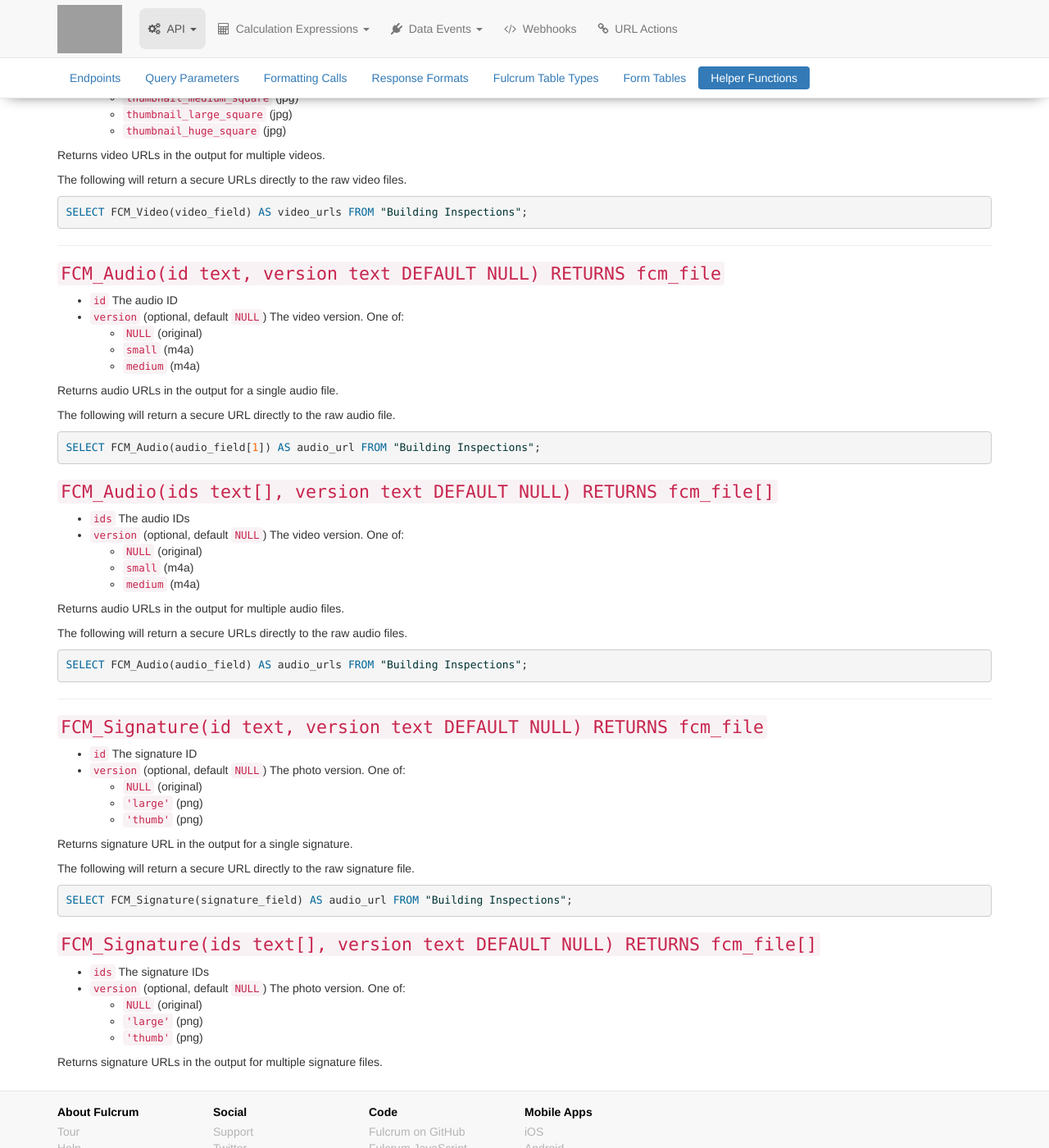
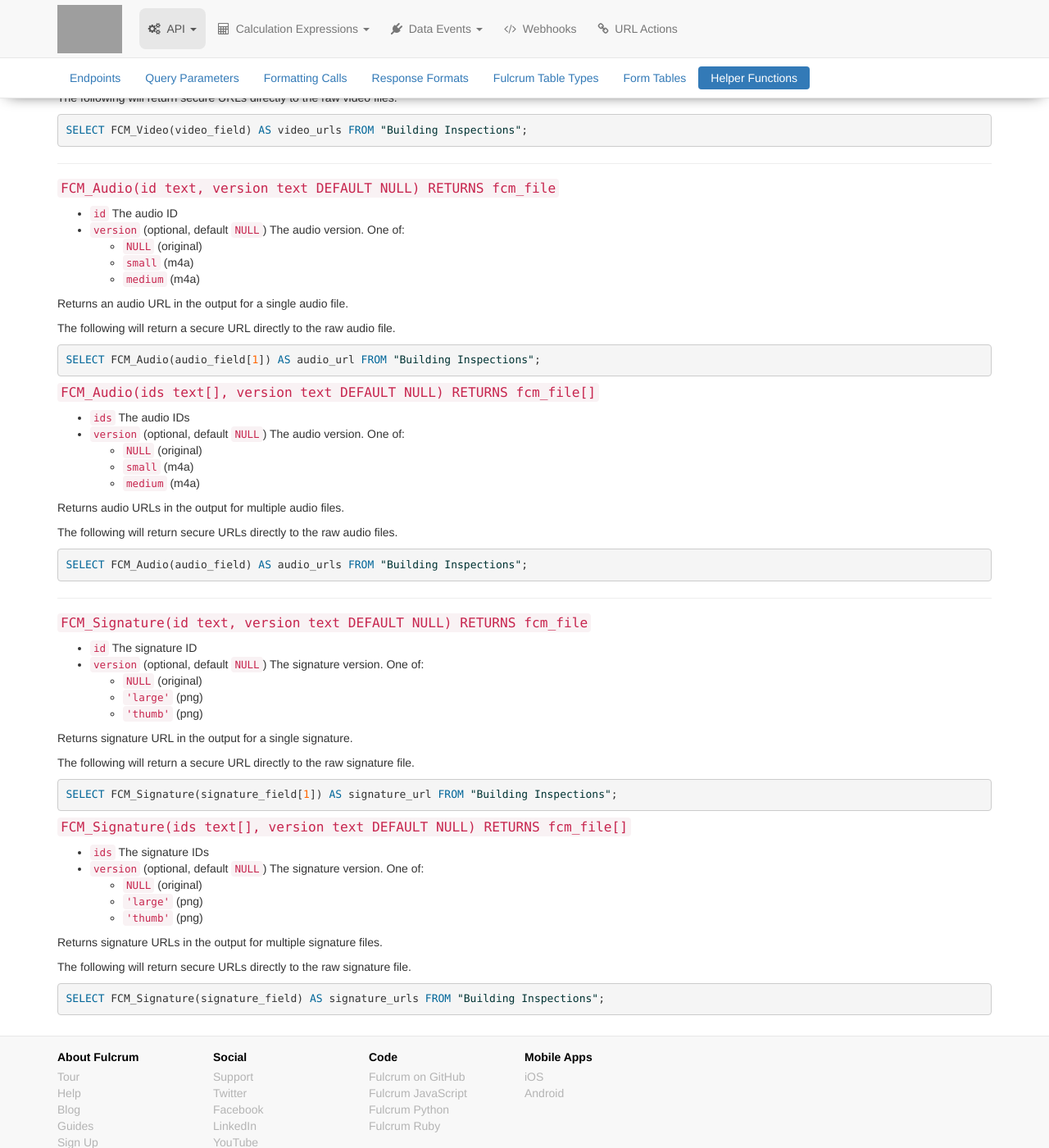
Before and after one commit to rylincoln/developer.fulcrumapp.com, a Jekyll site: the page built from _endpoints/query.md, in a window 1280 px wide and 1400 px high, scrolled down 6376 px. Shown: the whole window at 82% size. Built offline with Jekyll 4.4.1, drawn with Linux system fonts in a browser that asks for light colours; nearby versions of some CDN libraries; some of the changed text lies outside the part shown; grey boxes are pictures that could not be loaded.

Commit message:
minor typos

````diff
--- a/_endpoints/query.md
+++ b/_endpoints/query.md
@@ -54,7 +54,7 @@ If you encounter errors, double-check that you are using the correct API token,
 **Example**
 
 ```
-https://api.fulcrumapp.com/api/v2/query/?token=abc-123&q=SELECT _status, COUNT(*) FROM "Park Inventory" GROUP BY _status ORDER BY COUNT(*) DESC;
+https://api.fulcrumapp.com/api/v2/query/?token=abc-123&q=SELECT _status, COUNT(*) FROM "Park Inventory" GROUP BY _status ORDER BY COUNT(*) DESC
 ```
 
 **Result**
@@ -108,7 +108,7 @@ https://api.fulcrumapp.com/api/v2/query/?token=abc-123&format=json&q=SELECT park
 **County Parks (GeoJSON)**
 
 ```
-https://api.fulcrumapp.com/api/v2/query/?token=abc-123&format=json&q=SELECT park_name, address, _geometry FROM "Park Inventory" WHERE _status = 'County'
+https://api.fulcrumapp.com/api/v2/query/?token=abc-123&format=geojson&q=SELECT park_name, address, _geometry FROM "Park Inventory" WHERE _status = 'County'
 ```
 
 **GeoJSON Result**
@@ -238,7 +238,7 @@ The above examples show some of the ways the function can be used. The last form
 
 <hr>
 
-### `FCM_Photo(id text, version text DEFAULT NULL) RETURNS fcm_file`
+#### `FCM_Photo(id text, version text DEFAULT NULL) RETURNS fcm_file`
 
 * `id` The photo ID
 * `version` (optional, default `NULL`) The photo version. One of:
@@ -246,7 +246,7 @@ The above examples show some of the ways the function can be used. The last form
   * `'large'` (jpg)
   * `'thumb'` (jpg)
 
-Returns photos URLs in the output for a single photo.
+Returns a photo URL in the output for a single photo.
 
 The following will return a secure URL directly to the raw file.
 
@@ -272,7 +272,7 @@ SELECT FCM_Photo(photo_field) AS photo_urls FROM "Building Inspections";
 
 <hr>
 
-### `FCM_Video(id text, version text DEFAULT NULL) RETURNS fcm_file`
+#### `FCM_Video(id text, version text DEFAULT NULL) RETURNS fcm_file`
 
 * `id` The video ID
 * `version` (optional, default `NULL`) The video version. One of:
@@ -290,7 +290,7 @@ SELECT FCM_Photo(photo_field) AS photo_urls FROM "Building Inspections";
   * `thumbnail_large_square` (jpg)
   * `thumbnail_huge_square` (jpg)
 
-Returns video URLs in the output for a single video.
+Returns a video URL in the output for a single video.
 
 The following will return a secure URL directly to the raw file.
 
@@ -298,7 +298,7 @@ The following will return a secure URL directly to the raw file.
 SELECT FCM_Video(video_field[1]) AS video_url FROM "Building Inspections";
 ```
 
-### `FCM_Video(ids text[], version text DEFAULT NULL) RETURNS fcm_file[]`
+#### `FCM_Video(ids text[], version text DEFAULT NULL) RETURNS fcm_file[]`
 
 * `ids` The video IDs
 * `version` (optional, default `NULL`) The video version. One of:
@@ -318,7 +318,7 @@ SELECT FCM_Video(video_field[1]) AS video_url FROM "Building Inspections";
 
 Returns video URLs in the output for multiple videos.
 
-The following will return a secure URLs directly to the raw video files.
+The following will return secure URLs directly to the raw video files.
 
 ```sql
 SELECT FCM_Video(video_field) AS video_urls FROM "Building Inspections";
@@ -326,15 +326,15 @@ SELECT FCM_Video(video_field) AS video_urls FROM "Building Inspections";
 
 <hr>
 
-### `FCM_Audio(id text, version text DEFAULT NULL) RETURNS fcm_file`
+#### `FCM_Audio(id text, version text DEFAULT NULL) RETURNS fcm_file`
 
 * `id` The audio ID
-* `version` (optional, default `NULL`) The video version. One of:
+* `version` (optional, default `NULL`) The audio version. One of:
   * `NULL` (original)
   * `small` (m4a)
   * `medium` (m4a)
 
-Returns audio URLs in the output for a single audio file.
+Returns an audio URL in the output for a single audio file.
 
 The following will return a secure URL directly to the raw audio file.
 
@@ -342,17 +342,17 @@ The following will return a secure URL directly to the raw audio file.
 SELECT FCM_Audio(audio_field[1]) AS audio_url FROM "Building Inspections";
 ```
 
-### `FCM_Audio(ids text[], version text DEFAULT NULL) RETURNS fcm_file[]`
+#### `FCM_Audio(ids text[], version text DEFAULT NULL) RETURNS fcm_file[]`
 
 * `ids` The audio IDs
-* `version` (optional, default `NULL`) The video version. One of:
+* `version` (optional, default `NULL`) The audio version. One of:
   * `NULL` (original)
   * `small` (m4a)
   * `medium` (m4a)
 
 Returns audio URLs in the output for multiple audio files.
 
-The following will return a secure URLs directly to the raw audio files.
+The following will return secure URLs directly to the raw audio files.
 
 ```sql
 SELECT FCM_Audio(audio_field) AS audio_urls FROM "Building Inspections";
@@ -360,10 +360,10 @@ SELECT FCM_Audio(audio_field) AS audio_urls FROM "Building Inspections";
 
 <hr>
 
-### `FCM_Signature(id text, version text DEFAULT NULL) RETURNS fcm_file`
+#### `FCM_Signature(id text, version text DEFAULT NULL) RETURNS fcm_file`
 
 * `id` The signature ID
-* `version` (optional, default `NULL`) The photo version. One of:
+* `version` (optional, default `NULL`) The signature version. One of:
   * `NULL` (original)
   * `'large'` (png)
   * `'thumb'` (png)
@@ -373,15 +373,21 @@ Returns signature URL in the output for a single signature.
 The following will return a secure URL directly to the raw signature file.
 
 ```sql
-SELECT FCM_Signature(signature_field) AS audio_url FROM "Building Inspections";
+SELECT FCM_Signature(signature_field[1]) AS signature_url FROM "Building Inspections";
 ```
 
-### `FCM_Signature(ids text[], version text DEFAULT NULL) RETURNS fcm_file[]`
+#### `FCM_Signature(ids text[], version text DEFAULT NULL) RETURNS fcm_file[]`
 
 * `ids` The signature IDs
-* `version` (optional, default `NULL`) The photo version. One of:
+* `version` (optional, default `NULL`) The signature version. One of:
   * `NULL` (original)
   * `'large'` (png)
   * `'thumb'` (png)
 
 Returns signature URLs in the output for multiple signature files.
+
+The following will return secure URLs directly to the raw signature file.
+
+```sql
+SELECT FCM_Signature(signature_field) AS signature_urls FROM "Building Inspections";
+```
````
Also changed, not shown: other parts of _endpoints/query.md (+9 -9 lines).
